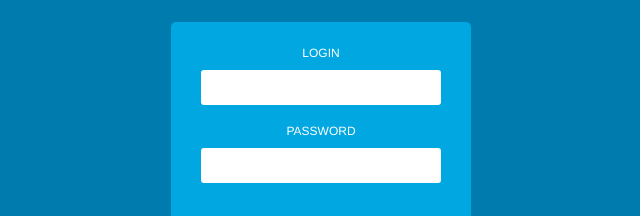
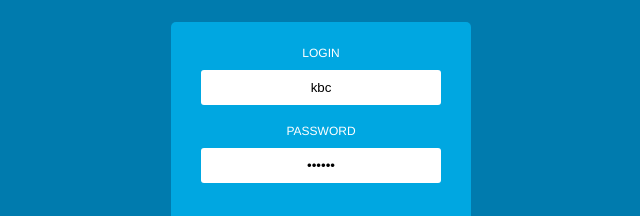
Before and after one commit to VGuillevic/readiness.io, a plain HTML site: page kbc/index.html in a window 1280 px wide. Shown: the part 248-464 px from the top of the page, 319-959 px from the left. Drawn offline with Linux system fonts and the light colour scheme.

Commit message:
Prefill passwords

```diff
--- a/kbc/index.html
+++ b/kbc/index.html
@@ -90,11 +90,11 @@
 		<div id="logo" class="bg_logo"></div>
 
 		<div class="mt20" >LOGIN</div>
-		<input name="login" value="" id="login" type="text" />
+		<input name="login" value="kbc" id="login" type="text" />
 		<br>
 
 		<div >PASSWORD</div>
-		<input name="password" value="" id="password" type="password" />
+		<input name="password" value="kbc123" id="password" type="password" />
 		<br>
 
 		<div id="submit" class="submit_color" >OK</div>
```
Also changed, not shown: proximus/index.html (+1 -1 lines).
